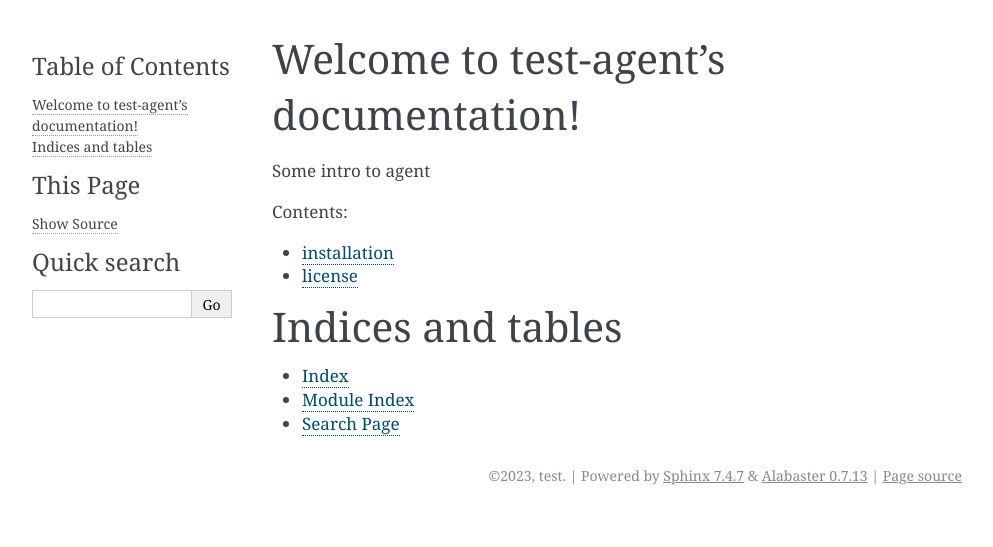
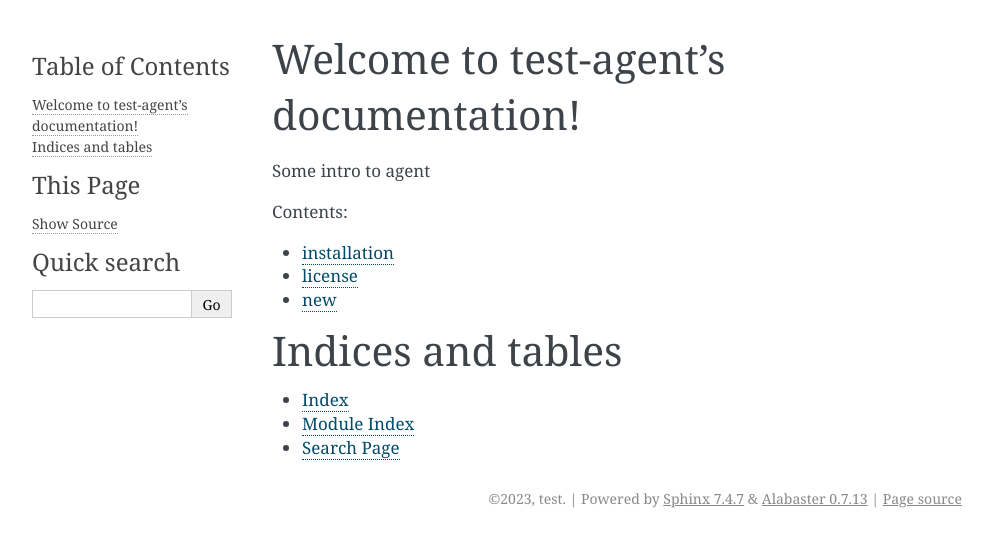
Before and after one commit to schandrika/test_agent_doc, a Sphinx documentation site: the page built from docs/source/index.rst, in a window 1280 px wide. Shown: the top 547 px of the page, without its empty margins (148-1141 px from the left). Built offline with Sphinx 7.4.7, drawn with Linux system fonts in a browser that asks for light colours.

Commit message:
test doc

```diff
--- a/docs/source/index.rst
+++ b/docs/source/index.rst
@@ -14,6 +14,7 @@ Some intro to agent
 
    install
    license
+   new
 
 
 Indices and tables
--- /dev/null
+++ b/docs/source/new.rst
@@ -0,0 +1,5 @@
+===
+new
+===
+
+new file in v1
```
